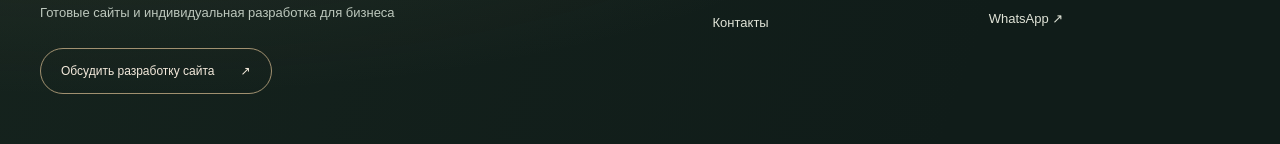
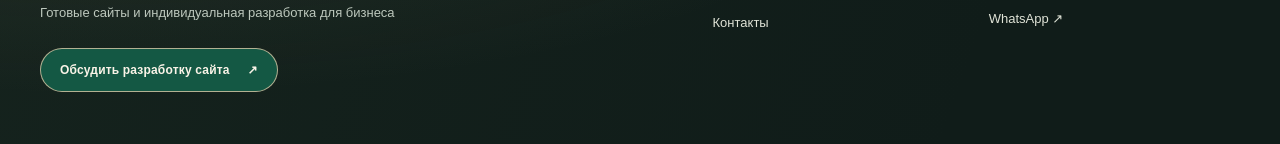
Before and after one commit to tsstish/nexora, a Next.js app: page /building-preview/contacts in a window 1280 px wide. Shown: the part 1326-1470 px from the top of the page. Built offline with nearby package versions, Linux system fonts and the light colour scheme; no server answers.

Commit message:
refactor(loft): normalize primary and secondary call-to-action controls

```diff
--- a/src/app/building-preview/StudioFooter.tsx
+++ b/src/app/building-preview/StudioFooter.tsx
@@ -29,7 +29,7 @@ export function StudioFooter() {
             <span className={styles.eyebrow}>NEXORA / DIGITAL PRESENCE DESIGN</span>
             <h2>Расскажите о задаче</h2>
             <p>Готовые сайты и индивидуальная разработка для бизнеса</p>
-            <a className={styles.cta}
+            <a className={`${styles.cta} nx-action nx-action--primary`}
                href={whatsappUrl("Здравствуйте! Хочу обсудить разработку сайта NeXora.")}
                target="_blank" rel="noopener noreferrer">
               Обсудить разработку сайта <span aria-hidden="true">↗</span>
```
